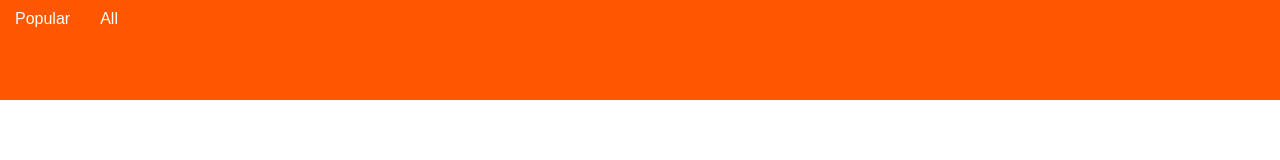
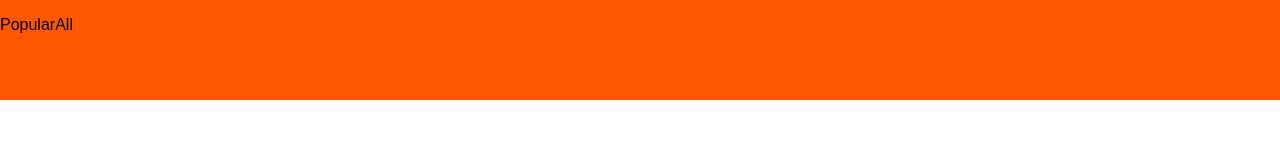
Before and after one commit to patrickhuang94/react-reddit, a React (Create React App) app: page / in a window 1280 px wide. Shown: the top 160 px of the page. Built offline with nearby package versions, Linux system fonts and the light colour scheme; what react-router-redux would draw is missing.

Commit message:
Refactor styles

```diff
--- a/src/components/header.js
+++ b/src/components/header.js
@@ -1,33 +1,46 @@
 import React from 'react'
+import {connect} from 'react-redux'
+import {bindActionCreators} from 'redux'
 
-const headerContainer = {
+import {fetchPosts} from '../actions'
+
+const styles = {
+	headerContainer: {
 		display: 'flex',
 		justifyContent: 'flex-start',
 		backgroundColor: '#FF5700',
 		height: '100px',
 		width: '100%'
-}
-
-const categoryContainer = {
+	},
+	categoryContainer: {
 		display: 'flex'
-}
-
-const categoryStyle = {
+	},
+	categoryStyle: {
 		margin: '10px 15px',
 		color: 'white'
+	},
+	button: {
+		backgroundColor: '#FF5700'
+	}
 }
 
 class Header extends React.Component {
 	render() {
+
 		return (
-			<div style={headerContainer}>
-				<div style={categoryContainer}>
-					<p style={categoryStyle}>Popular</p>
-					<p style={categoryStyle}>All</p>
+			<div style={styles.headerContainer}>
+				<div style={styles.categoryContainer}>
+					<p>Popular</p>
+					<p>All</p>
 				</div>
 			</div>
 		)
 	}
 }
 
-export default Header
+function mapDispatchToProps (dispatch) {
+
+	return bindActionCreators({fetchPosts}, dispatch)
+}
+
+export default connect(null, mapDispatchToProps)(Header)
```
Lines whose indentation alone changed are shown as unchanged.
